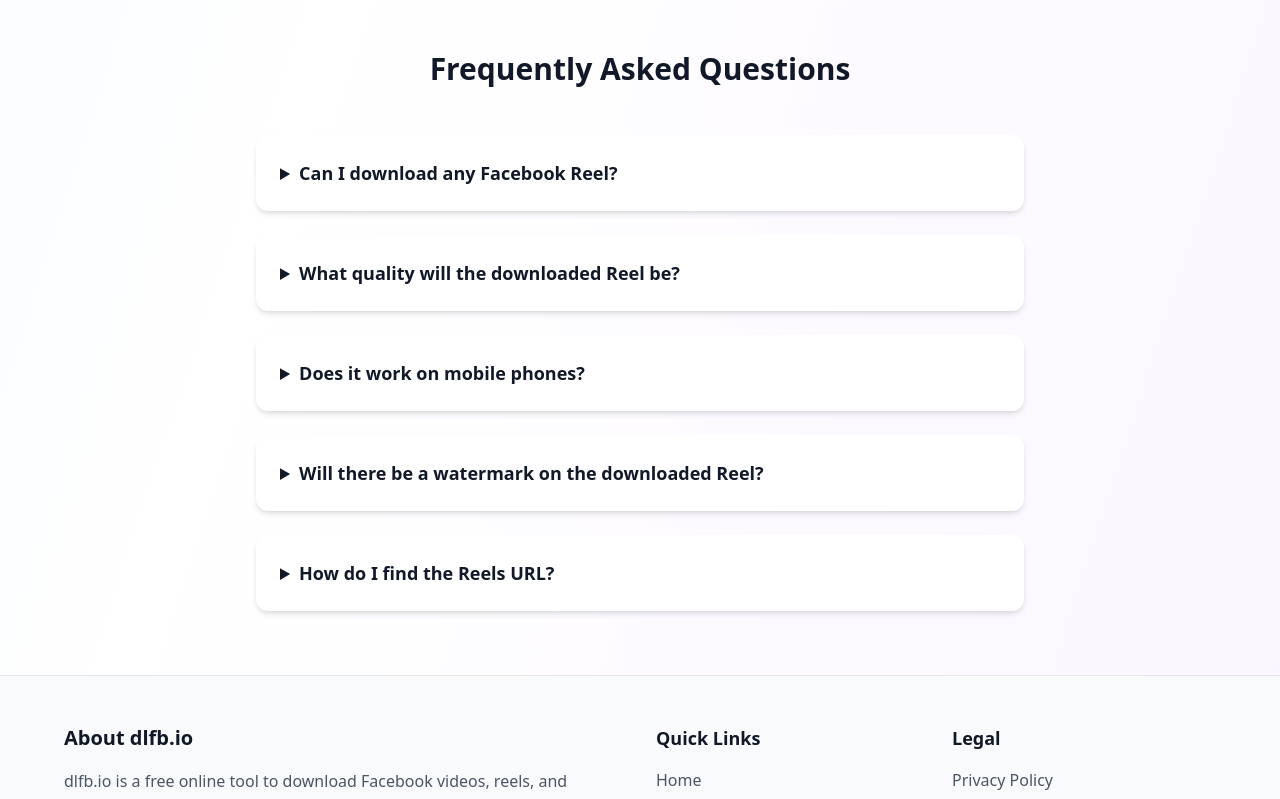
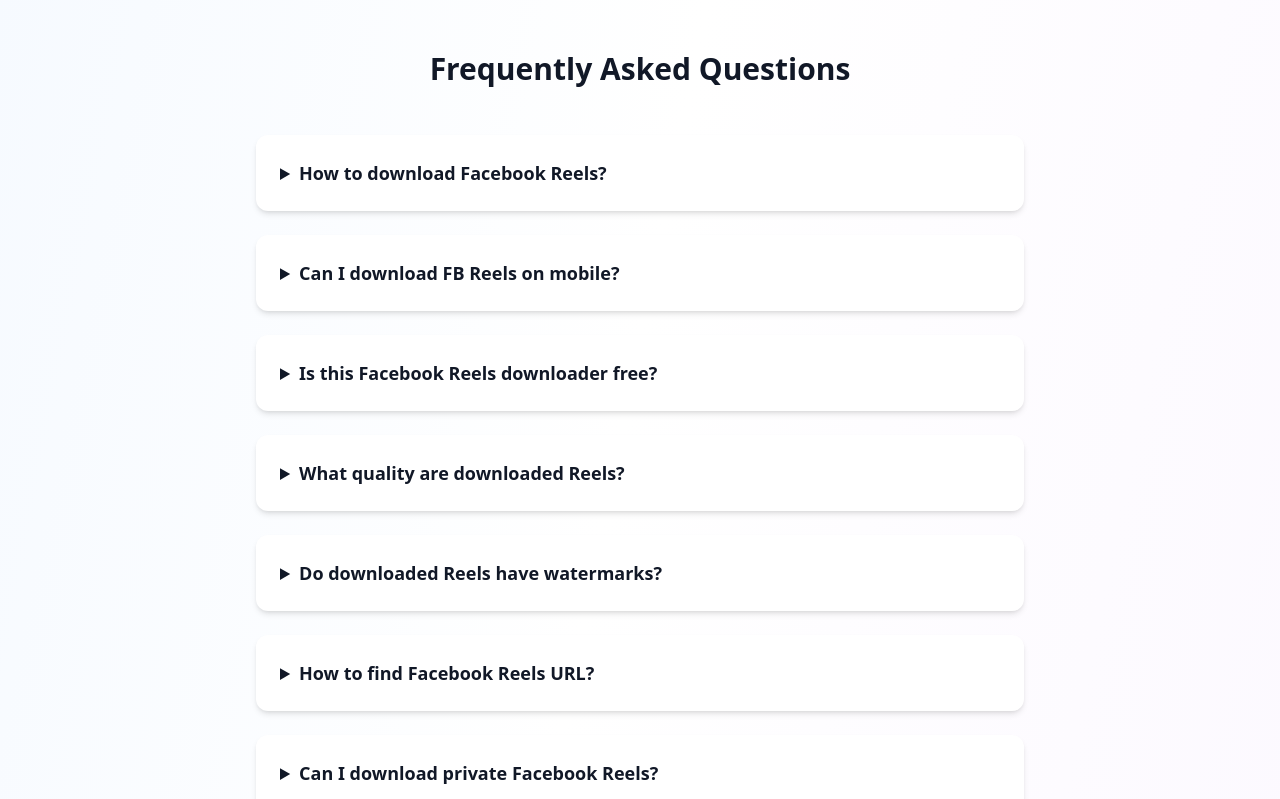
Before and after one commit to frankchen622/fb-video-downloader, a Next.js app: page /reels-downloader in a window 1280 px wide. Shown: the part 2880-3679 px from the top of the page. Built offline with nearby package versions, Linux system fonts and the light colour scheme.

Commit message:
Add comprehensive FAQ with 100+ SEO keywords for Reels Downloader page

```diff
--- a/pages/reels-downloader.tsx
+++ b/pages/reels-downloader.tsx
@@ -304,11 +304,36 @@
             <h2 className="text-3xl font-bold text-center mb-12">Frequently Asked Questions</h2>
             <div className="space-y-6">
               {[
-                { q: 'Can I download any Facebook Reel?', a: 'Yes, you can download any public Facebook Reel. For private Reels, you need viewing permission on Facebook first.' },
-                { q: 'What quality will the downloaded Reel be?', a: 'Downloaded Reels maintain their original quality, typically HD (1080p) for most content.' },
-                { q: 'Does it work on mobile phones?', a: 'Yes! Our Reels downloader works perfectly on both iPhone and Android devices through your mobile browser.' },
-                { q: 'Will there be a watermark on the downloaded Reel?', a: 'No, we don\'t add any watermarks. You get the clean original Reel as it appears on Facebook.' },
-                { q: 'How do I find the Reels URL?', a: 'Open the Reel on Facebook, tap the three dots menu, select "Copy link", and paste it into our downloader.' }
+                { q: 'How to download Facebook Reels?', a: 'Using our Facebook reels download tool is simple: 1) Copy the Reels URL from Facebook, 2) Paste it into our downloader, 3) Click download. Our fb reels download service works with all public Reels. You can also use face book reel downloader for quick downloads.' },
+                { q: 'Can I download FB Reels on mobile?', a: 'Yes! Our download facebook reels tool works perfectly on mobile browsers. No need for a facebook reels download app - just use our web-based fb reels downloader directly on your phone. Works on both iPhone and Android for facebook reels video download.' },
+                { q: 'Is this Facebook Reels downloader free?', a: 'Completely free! Our facebook reels downloader is 100% free with no hidden costs. Download reels facebook as many times as you want. No registration needed for fb reels video download or facebook download reels.' },
+                { q: 'What quality are downloaded Reels?', a: 'Our download facebook reels service preserves original quality, typically HD (1080p). When you download reels fb, you get the same quality as on Facebook. Our facebook reels video download maintains full resolution.' },
+                { q: 'Do downloaded Reels have watermarks?', a: 'No watermarks! When you use our facebook reels download tool, you get clean videos. Our fb reels download service doesn\'t add any logos. Perfect for repost using our facebook reel downloader.' },
+                { q: 'How to find Facebook Reels URL?', a: 'Open the Reel on Facebook, tap the three dots menu, select "Copy link". Then paste into our facebook reels downloader. Works for all public Reels using our download reels facebook tool.' },
+                { q: 'Can I download private Facebook Reels?', a: 'You can download private Reels if you have viewing permission on Facebook. Our facebook reels download tool respects privacy settings. Login to Facebook first, then use our fb reels downloader.' },
+                { q: 'Does it work without installing apps?', a: 'Yes! No facebook reels download app needed. Our web-based facebook reels downloader works directly in your browser. Just visit our site for instant fb reels download without any installation.' },
+                { q: 'Can I download multiple Reels at once?', a: 'Yes, you can download reels facebook one by one quickly. Our facebook reels download service is fast enough for batch downloading. Use our fb reels downloader repeatedly for multiple videos.' },
+                { q: 'How fast is the download?', a: 'Very fast! Our download facebook reels service typically completes in 10-30 seconds. The facebook reels video download speed depends on your internet connection and video length.' },
+                { q: 'Can I save Facebook Reels to my phone?', a: 'Absolutely! Use our facebook reels download tool on mobile to save directly to your device. Our fb reels download service works on all smartphones for easy saving.' },
+                { q: 'Is Facebook Reels downloader safe?', a: 'Completely safe! Our facebook reels downloader doesn\'t store your data or videos. We don\'t require login for public Reels. Safe fb reels download guaranteed.' },
+                { q: 'Can I download Reels from Facebook Stories?', a: 'Yes, if the Story contains a Reel, you can use our facebook reels download tool. Our download reels facebook service works with Reels shared in Stories too.' },
+                { q: 'What file format are downloaded Reels?', a: 'Downloaded Reels are in MP4 format, compatible with all devices. Our facebook reels video download provides universal MP4 files that play everywhere.' },
+                { q: 'Can I download Facebook Reels on PC?', a: 'Yes! Our facebook reels downloader works perfectly on Windows, Mac, and Linux. Use our fb reels download service on any computer browser.' },
+                { q: 'Do I need a Facebook account?', a: 'For public Reels, no account needed. For private Reels, you need to be logged into Facebook. Our facebook reels download tool works both ways.' },
+                { q: 'Can I download Reels in HD quality?', a: 'Yes! Our download facebook reels service preserves HD quality up to 1080p. Get crystal clear facebook reels video download every time.' },
+                { q: 'How to download Facebook Reels to gallery?', a: 'After using our facebook reels downloader, the video saves to your default download folder. On mobile, you can move it to your gallery after fb reels download completes.' },
+                { q: 'Can I download Reels from Facebook Lite?', a: 'Yes! Our facebook reels download tool works with Facebook Lite too. Copy the Reel link from Facebook Lite and use our fb reels downloader.' },
+                { q: 'Is there a download limit?', a: 'No limits! Download reels facebook as many times as you want. Our facebook reels downloader has no daily or monthly restrictions.' },
+                { q: 'Can I download Reels with music?', a: 'Yes! Our facebook reels video download includes the original audio and music. Everything is preserved when you download facebook reels.' },
+                { q: 'Does it work on iPhone?', a: 'Perfectly! Our facebook reels download tool works great on iPhone Safari. No facebook reels download app needed - just use our web-based fb reels downloader.' },
+                { q: 'Can I download Reels from Facebook groups?', a: 'Yes, if you\'re a group member and the Reel is visible to you. Use our facebook reels downloader to download reels facebook from groups.' },
+                { q: 'How to download Facebook Reels without app?', a: 'Simply use our web-based facebook reels downloader! No app installation required. Just paste the URL and start your fb reels download instantly.' },
+                { q: 'Can I share downloaded Reels?', a: 'Yes, after using our facebook reels download service, you can share the video file anywhere. Always respect copyright when sharing downloaded content.' },
+                { q: 'What if download fails?', a: 'Try refreshing the page and copying the URL again. Make sure the Reel is public. Our facebook reels downloader works 99% of the time. Contact support if fb reels download issues persist.' },
+                { q: 'Can I download Reels in different qualities?', a: 'Our facebook reels video download automatically gets the best available quality. We\'re working on adding quality options to our download facebook reels service.' },
+                { q: 'Does it work with Facebook Watch Reels?', a: 'Yes! Our facebook reels downloader works with Reels in Facebook Watch. Use our fb reels download tool for any Reel location on Facebook.' },
+                { q: 'Can I download Reels from Facebook pages?', a: 'Absolutely! Our download reels facebook tool works with Reels from any public Facebook page. Just copy the link and use our facebook reels downloader.' },
+                { q: 'How to download Facebook Reels on Android?', a: 'Open Facebook on Android, copy the Reel link, paste into our facebook reels download tool in your browser. No facebook reels download app needed!' }
               ].map((faq, i) => (
                 <details key={i} className="bg-white rounded-xl p-6 shadow-md">
                   <summary className="font-bold text-lg cursor-pointer hover:text-blue-600 transition">
```
